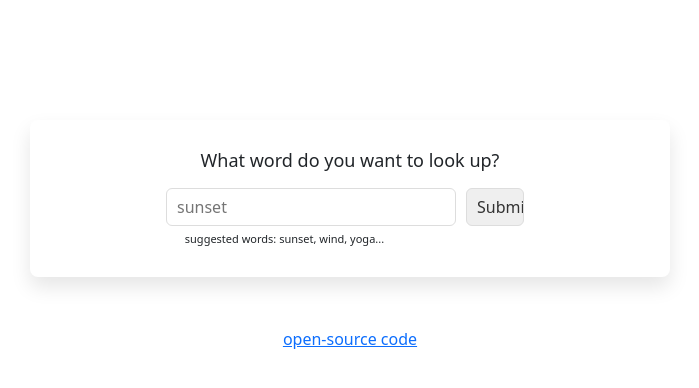
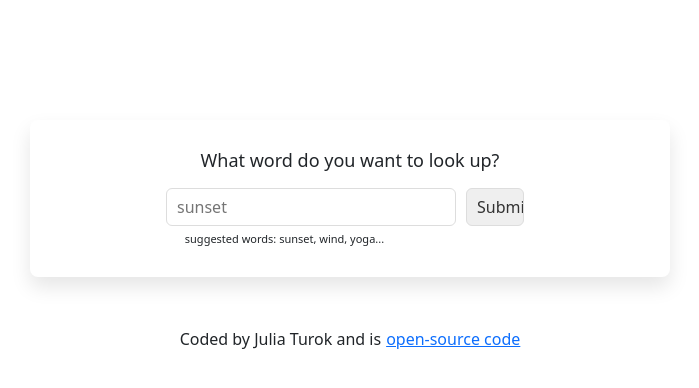
Before and after one commit to JuliaTurok/Dictionary, a React (Create React App) app: page / in a window 1280 px wide. Shown: the top 388 px of the page, without its empty margins (290-989 px from the left). Built offline with nearby package versions, Linux system fonts and the light colour scheme; no server answers.

Commit message:
changed link

```diff
--- a/src/App.css
+++ b/src/App.css
@@ -1,5 +1,5 @@
 body{
-   background: #9670f4;
+   background: #bda7f4;
 }
 a{
   color:#9670f4;
@@ -25,7 +25,9 @@ a{
   margin-top: 5px;
 
 }
-
+.link{
+  margin-left: 5px;
+}
  .Meaning, .Phonetic, .Photos, .Form{
   width: 50%;
  display: block;
--- a/src/App.js
+++ b/src/App.js
@@ -5,7 +5,7 @@ function App() {
   return (
     <div className="App">
       <header className="App-header"></header>
-      <Dictionary defaultKeyword = "sunset"/>
+      <Dictionary defaultKeyword="sunset" /> Coded by Julia Turok and is
       <a className="link" href="https://github.com/JuliaTurok/Dictionary.git">
         open-source code
       </a>
--- a/src/Photos.js
+++ b/src/Photos.js
@@ -1,6 +1,7 @@
 import React from "react";
+import "./App.css";
 import "bootstrap/dist/css/bootstrap.css";
-import "./App.css"
+
 export default function Photos(props){
     if(props.photos){
         return(<section className="Photos">
@@ -16,7 +17,7 @@ export default function Photos(props){
                       {" "}
                       <img
                         src={photo.src.landscape}
-                        alt="landscape"
+                        alt="what you are looking for"
                         className="img-fluid"
                       />
                     </a>
```
